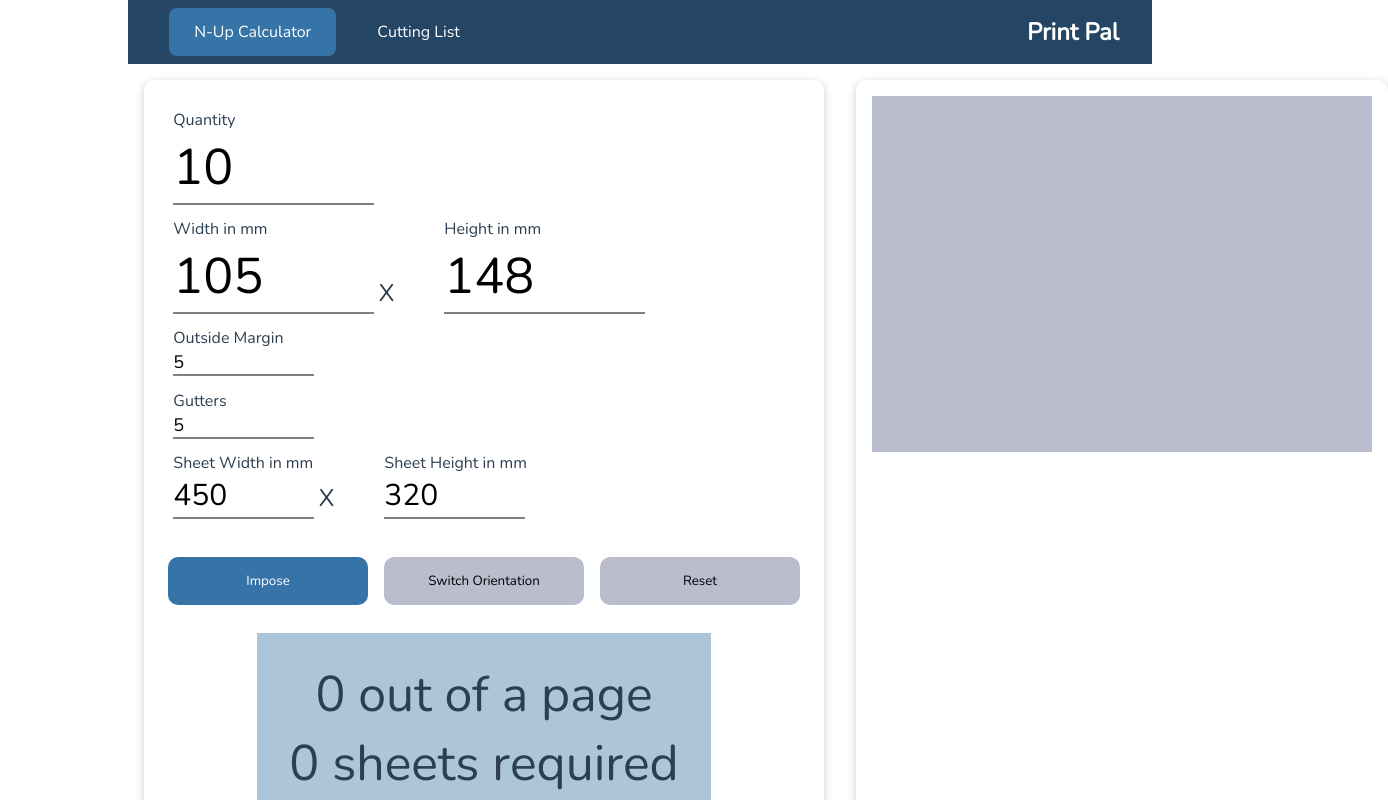
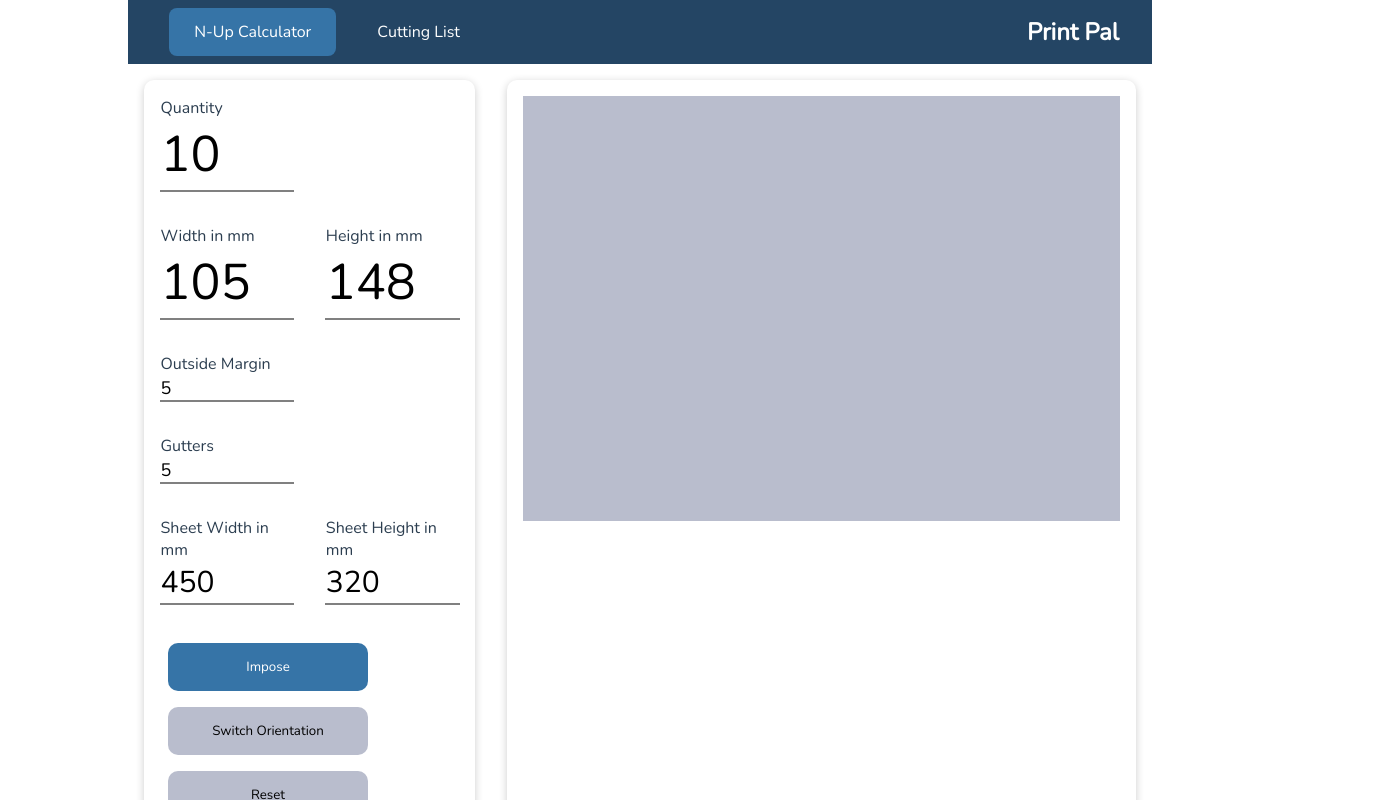
Before and after one commit to jensadria/print-pal, a Vue app: page /nup in a window 1280 px wide. Shown: the top 800 px of the page, 1388 px wide, since content can reach past the window. Built offline with nearby package versions, Linux system fonts and the light colour scheme.

Commit message:
Switched to Grid in NupCalc, Added stroke to canvas rectangles

```diff
--- a/src/components/nup/NupFormCalc.vue
+++ b/src/components/nup/NupFormCalc.vue
@@ -5,14 +5,12 @@
       <div class="calculations">
         <div id="form">
           <form @submit.prevent="imposeOnSheet">
-            <div class="form-control">
-              <div>
+            <div class="form-input">
+              <div class="form-quantity">
                 <label for="qty">Quantity</label>
                 <input type="number" id="qty" v-model.number="nUpInput.qty" />
               </div>
-            </div>
-            <div class="form-control">
-              <div>
+              <div class="form-width">
                 <label for="width">Width in mm</label>
                 <input
                   type="number"
@@ -20,8 +18,7 @@
                   v-model.number="nUpInput.width"
                 />
               </div>
-              <div class="x">X</div>
-              <div>
+              <div class="form-height">
                 <label for="height">Height in mm</label>
                 <input
                   type="number"
@@ -29,11 +26,9 @@
                   v-model.number="nUpInput.height"
                 />
               </div>
-            </div>
 
-            <!-- Margins & Gutters -->
-            <div class="form-control">
-              <div>
+              <!-- Margins & Gutters -->
+              <div class="form-margins">
                 <label for="margins">Outside Margin</label>
                 <input
                   type="number"
@@ -41,9 +36,7 @@
                   v-model.number="nUpInput.margins"
                 />
               </div>
-            </div>
-            <div class="form-control">
-              <div>
+              <div class="form-gutters">
                 <label for="gutters">Gutters</label>
                 <input
                   type="number"
@@ -51,11 +44,9 @@
                   v-model.number="nUpInput.gutters"
                 />
               </div>
-            </div>
 
-            <!-- Sheet Size -->
-            <div class="form-control">
-              <div>
+              <!-- Sheet Size -->
+              <div class="form-sheet-width">
                 <label for="sheet-width">Sheet Width in mm</label>
                 <input
                   type="number"
@@ -63,8 +54,7 @@
                   v-model.number="nUpInput.sheetWidth"
                 />
               </div>
-              <div class="x">X</div>
-              <div>
+              <div class="form-sheet-height">
                 <label for="sheet-height">Sheet Height in mm</label>
                 <input
                   type="number"
@@ -222,7 +212,20 @@ export default {
 
       for (let i = 0; startingPointY < sheetHeight - height + gutters; i++) {
         for (let j = 0; startingPointX < sheetWidth - width + gutters; j++) {
-          this.vueCanvas.fillStyle = 'gray';
+          //   this.vueCanvas.fillStyle = 'gray';
+          //   let grd = this.vueCanvas.createLinearGradient(0, 0, 1, 1);
+          //   grd.addColorStop(0, 'black');
+          //   grd.addColorStop(1, 'white');
+
+          this.vueCanvas.fillStyle = `rgb(150, 150, 150)`;
+          this.vueCanvas.strokeStyle = `rgb(50, 50, 50)`;
+          this.vueCanvas.lineWidth = 0.5;
+          this.vueCanvas.strokeRect(
+            startingPointX,
+            startingPointY,
+            width,
+            height
+          );
           this.vueCanvas.fillRect(
             startingPointX,
             startingPointY,
@@ -284,19 +287,55 @@ export default {
   /* flex-wrap: wrap; */
 }
 
-.container > div {
-  flex: 1 1 100%;
+.container > div:first-child {
+  flex: 1;
 }
 
-.form-control {
-  display: flex;
-  margin: 0.8rem;
+.container > div:nth-child(2) {
+  flex: 2;
 }
+
 .calculations {
   display: flex;
   flex-direction: column;
   justify-content: center;
   align-items: center;
+}
+
+.form-input {
+  width: auto;
+  display: grid;
+  grid-template-columns: repeat(2, 1fr);
+  grid-gap: 2rem;
+  grid-template-rows: auto;
+  grid-template-areas:
+    'qty . '
+    'width height '
+    'margins .'
+    'gutters .'
+    'sheet-width sheet-height';
+}
+
+.form-quantity {
+  grid-area: qty;
+}
+.form-width {
+  grid-area: width;
+}
+.form-height {
+  grid-area: height;
+}
+.form-margins {
+  grid-area: margins;
+}
+.form-gutters {
+  grid-area: gutters;
+}
+.form-sheet-width {
+  grid-area: sheet-width;
+}
+.form-sheet-height {
+  grid-area: sheet-height;
 }
 
 input,
@@ -325,31 +364,22 @@ input:focus {
   outline: none;
 }
 
+#sheet-width,
+#sheet-height,
+#margins,
+#gutters,
+#qty,
+#width,
+#height {
+  width: 100%;
+  text-align: left;
+}
+
 #qty,
 #width,
 #height {
   font-size: 50px;
-  width: 200px;
   height: 70px;
-
-  /* margin-left: 1rem; */
-}
-
-.x {
-  content: 'x';
-  font-size: 1.5rem;
-  display: flex;
-  margin: 5px;
-  align-items: flex-end;
-  width: 60px;
-}
-
-#sheet-width,
-#sheet-height,
-#margins,
-#gutters {
-  width: 140px;
-  text-align: left;
 }
 
 #margins,
@@ -358,20 +388,21 @@ input:focus {
 }
 
 .results {
-  width: 70%;
+  width: 100%;
   height: 12rem;
   display: flex;
   flex-direction: column;
   align-items: center;
   justify-content: center;
-  font-size: 50px;
+  font-size: 40px;
   background: var(--very-light-blue);
   margin: 20px;
+  border-radius: 1rem;
 }
 
 .buttons {
   display: flex;
-  /* flex-direction: column; */
+  flex-wrap: wrap;
   align-items: center;
   justify-content: left;
   margin-top: 30px;
--- a/src/pages/CuttingList.vue
+++ b/src/pages/CuttingList.vue
@@ -4,14 +4,12 @@
     <div v-if="isLoading">
       <base-spinner></base-spinner>
     </div>
-    <!-- <current-list></current-list> -->
     <router-view v-else></router-view>
   </div>
 </template>
 
 <script>
 import CuttingListHeader from '../components/cuttinglist/CuttingListHeader.vue';
-// import CurrentList from '../components/cuttinglist/CurrentList.vue';
 
 export default {
   data() {
@@ -21,8 +19,6 @@ export default {
   },
   components: {
     CuttingListHeader,
-    // CurrentList,
-    // AddNewOrderModal,
   },
   methods: {
     async loadProductsAndOrders() {
```
